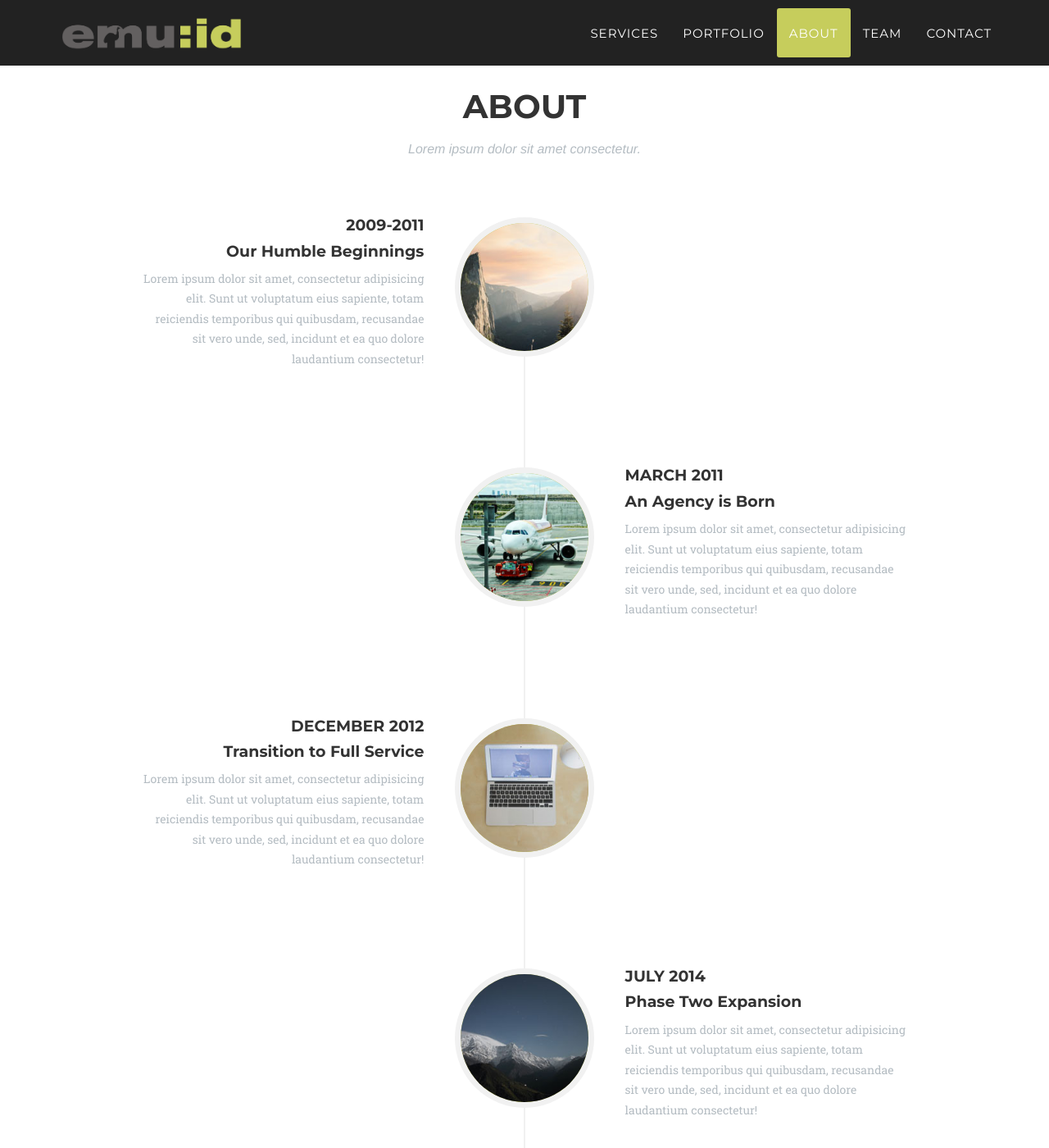
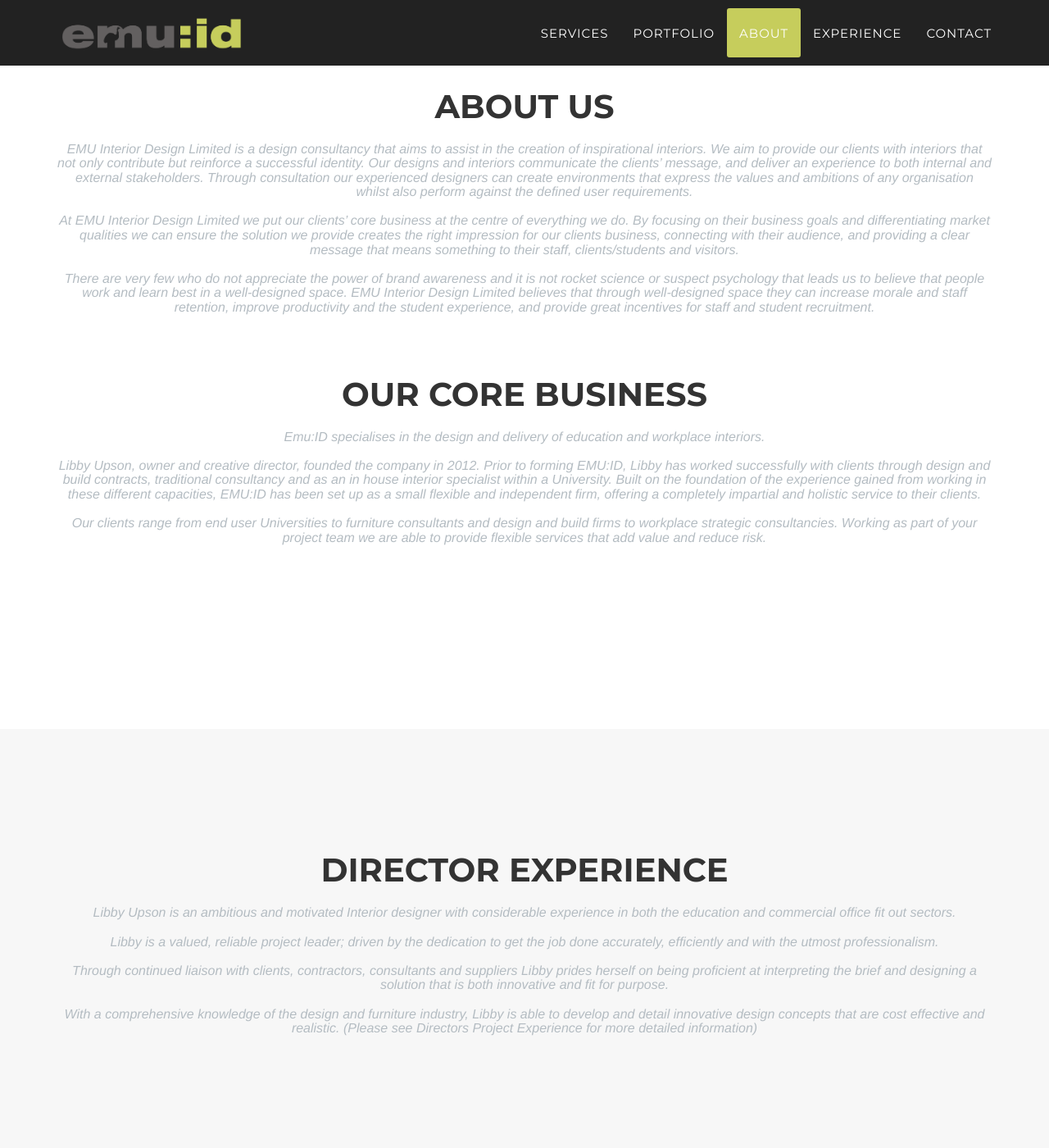
Before and after one commit to emuid/emuid.github.io, a Jekyll site: the page built from index.html, in a window 1280 px wide and 1400 px high, scrolled down 3506 px. Shown: the whole window at 82% size. Built offline with Jekyll 4.4.1, drawn with Linux system fonts in a browser that asks for light colours; some web fonts are replaced; some of the changed text lies outside the part shown.

Commit message:
updated alabout and experience

```diff
--- a/_includes/about.html
+++ b/_includes/about.html
@@ -3,11 +3,30 @@
         <div class="container">
             <div class="row">
                 <div class="col-lg-12 text-center">
-                    <h2 class="section-heading">About</h2>
-                    <h3 class="section-subheading text-muted">Lorem ipsum dolor sit amet consectetur.</h3>
+                    <h2 class="section-heading">About Us</h2>
+                    <h3 class="section-subheading text-muted">EMU Interior Design Limited is a design consultancy that aims to assist in the creation of inspirational interiors.  We aim to provide our clients with interiors that not only contribute but reinforce a successful identity.  Our designs and interiors communicate the clients’ message, and deliver an experience to both internal and external stakeholders.  Through consultation our experienced designers can create environments that express the values and ambitions of any organisation whilst also perform against the defined user requirements.
+                        <br/>
+                        <br/>
+                            At EMU Interior Design Limited we put our clients’ core business at the centre of everything we do.  By focusing on their business goals and differentiating market qualities we can ensure the solution we provide creates the right impression for our clients business, connecting with their audience, and providing a clear message that means something to their staff, clients/students and visitors.
+                        <br/>
+                        <br/>
+                            There are very few who do not appreciate the power of brand awareness and it is not rocket science or suspect psychology that leads us to believe that people work and learn best in a well-designed space.  EMU Interior Design Limited believes that through well-designed space they can increase morale and staff retention, improve productivity and the student experience, and provide great incentives for staff and student recruitment.</h3>
                 </div>
             </div>
             <div class="row">
+                <div class="col-lg-12 text-center">
+                    <h2 class="section-heading">Our Core Business</h2>
+                    <h3 class="section-subheading text-muted">
+                            Emu:ID specialises in the design and delivery of education and workplace interiors.
+                        <br/>
+                        <br/>
+                            Libby Upson, owner and creative director, founded the company in 2012.  Prior to forming EMU:ID, Libby has worked successfully with clients through design and build contracts, traditional consultancy and as an in house interior specialist within a University.  Built on the foundation of the experience gained from working in these different capacities, EMU:ID has been set up as a small flexible and independent firm, offering a completely impartial and holistic service to their clients.
+                        <br/>
+                        <br/>
+                            Our clients range from end user Universities to furniture consultants and design and build firms to workplace strategic consultancies.  Working as part of your project team we are able to provide flexible services that add value and reduce risk.</h3>
+                </div>
+            </div>
+            <div class="row hide">
                 <div class="col-lg-12">
                     <ul class="timeline">
                         <li>
--- a/_includes/header.html
+++ b/_includes/header.html
@@ -31,7 +31,7 @@
                         <a class="page-scroll" href="#about">About</a>
                     </li>
                     <li>
-                        <a class="page-scroll" href="#team">Team</a>
+                        <a class="page-scroll" href="#team">Experience</a>
                     </li>
                     <li>
                         <a class="page-scroll" href="#contact">Contact</a>
--- a/_includes/team.html
+++ b/_includes/team.html
@@ -3,11 +3,14 @@
         <div class="container">
             <div class="row">
                 <div class="col-lg-12 text-center">
-                    <h2 class="section-heading">Our Amazing Team</h2>
-                    <h3 class="section-subheading text-muted">Lorem ipsum dolor sit amet consectetur.</h3>
+                    <h2 class="section-heading">Director Experience</h2>
+                    <h3 class="section-subheading text-muted">Libby Upson is an ambitious and motivated Interior designer with considerable experience in both the education and commercial office fit out sectors. <br/><br/>
+                    Libby is a valued, reliable project leader; driven by the dedication to get the job done accurately, efficiently and with the utmost professionalism. <br/><br/>
+                    Through continued liaison with clients, contractors, consultants and suppliers Libby prides herself on being proficient at interpreting the brief and designing a solution that is both innovative and fit for purpose. <br/><br/>
+                    With a comprehensive knowledge of the design and furniture industry, Libby is able to develop and detail innovative design concepts that are cost effective and realistic. (Please see Directors Project Experience for more detailed information)</h3>
                 </div>
             </div>
-            <div class="row">
+            <div class="row hide">
                 {% for member in site.people %}
                 <div class="col-sm-4">
                     <div class="team-member">
@@ -28,7 +31,7 @@
                 </div>
                 {% endfor %}
             </div>
-            <div class="row">
+            <div class="row hide">
                 <div class="col-lg-8 col-lg-offset-2 text-center">
                     <p class="large text-muted">Lorem ipsum dolor sit amet, consectetur adipisicing elit. Aut eaque, laboriosam veritatis, quos non quis ad perspiciatis, totam corporis ea, alias ut unde.</p>
                 </div>
```
